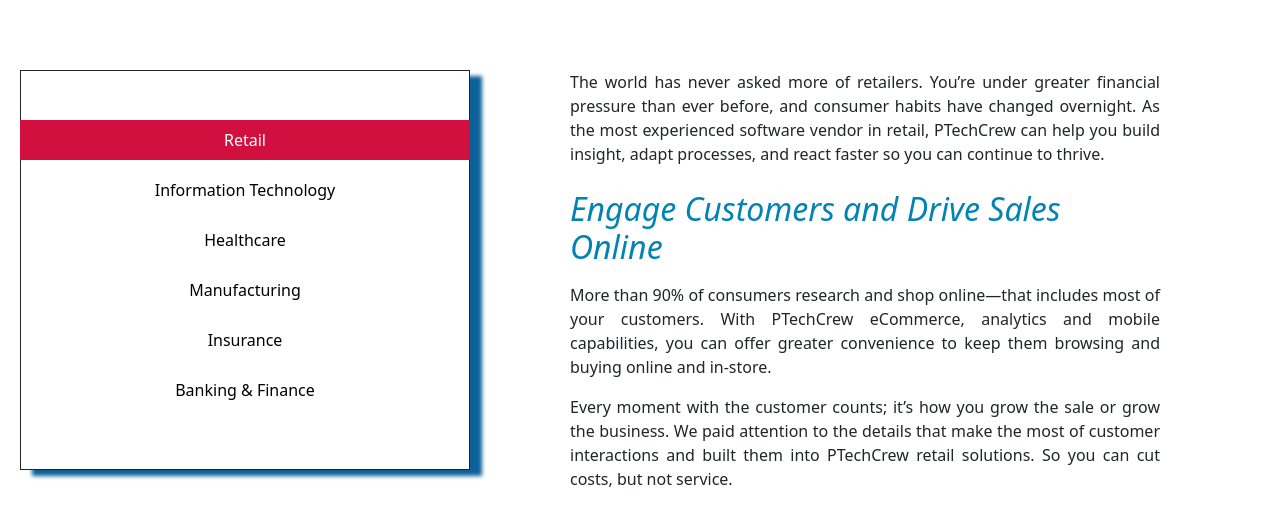
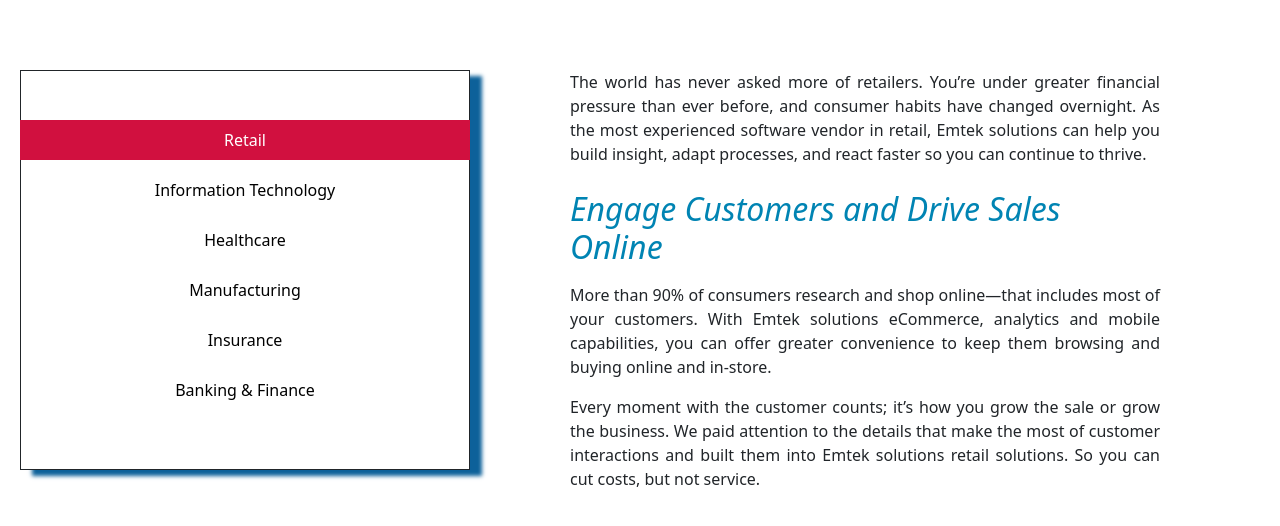
Before and after one commit to manjureddy7/etek-solutions, a React (Create React App) app: page /development/retail in a window 1280 px wide. Shown: the part 610-1136 px from the top of the page. Built offline with nearby package versions, Linux system fonts and the light colour scheme.

Commit message:
Update Retail.js

```diff
--- a/src/routers/development/components/Retail.js
+++ b/src/routers/development/components/Retail.js
@@ -4,16 +4,16 @@
     return(
         <div className='services-root'>
             <p>
-                The world has never asked more of retailers. You’re under greater financial pressure than ever before, and consumer habits have changed overnight. As the most experienced software vendor in retail, PTechCrew can help you build insight, adapt processes, and react faster so you can continue to thrive.
+                The world has never asked more of retailers. You’re under greater financial pressure than ever before, and consumer habits have changed overnight. As the most experienced software vendor in retail, Emtek solutions can help you build insight, adapt processes, and react faster so you can continue to thrive.
             </p>
             <h2>
                 Engage Customers and Drive Sales Online
             </h2>
             <p>
-                More than 90% of consumers research and shop online—that includes most of your customers. With PTechCrew eCommerce, analytics and mobile capabilities, you can offer greater convenience to keep them browsing and buying online and in-store.
+                More than 90% of consumers research and shop online—that includes most of your customers. With Emtek solutions eCommerce, analytics and mobile capabilities, you can offer greater convenience to keep them browsing and buying online and in-store.
             </p>
             <p>
-                Every moment with the customer counts; it’s how you grow the sale or grow the business. We paid attention to the details that make the most of customer interactions and built them into PTechCrew retail solutions. So you can cut costs, but not service.
+                Every moment with the customer counts; it’s how you grow the sale or grow the business. We paid attention to the details that make the most of customer interactions and built them into Emtek solutions retail solutions. So you can cut costs, but not service.
             </p>
         </div>
     )
```
